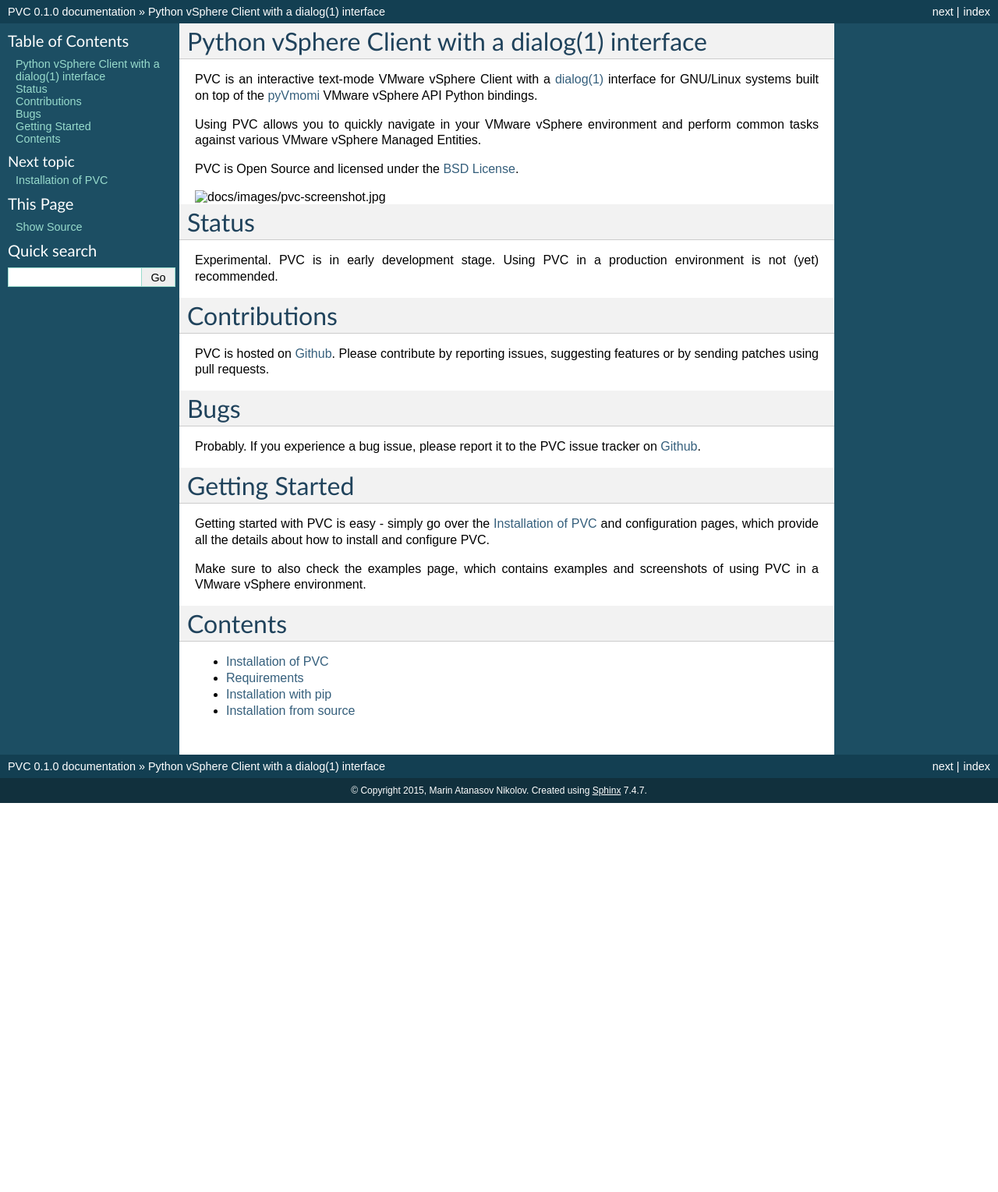
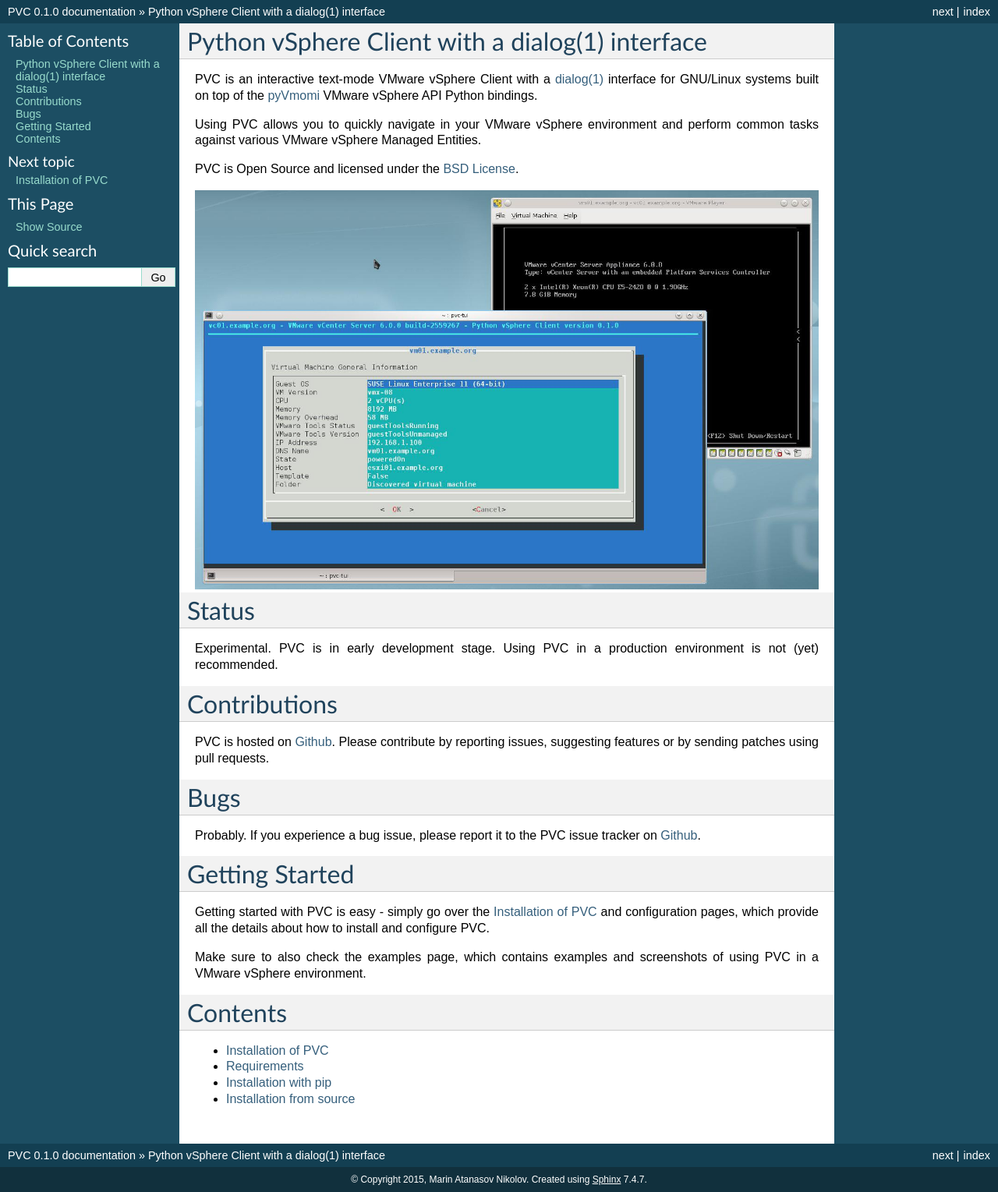
Before and after one commit to dnaeon/pvc, a Sphinx documentation site: the page built from docs/index.rst, in a window 1280 px wide. Shown: the whole page at 78% size. Built offline with Sphinx 7.4.7, drawn with Linux system fonts in a browser that asks for light colours; pages that are not in the unit, such as notebooks, are missing from menus; before the commit the page ends 1030 px from its top, so only the background shows below that.

Commit message:
Fix link to PVC screenshot

```diff
--- a/docs/index.rst
+++ b/docs/index.rst
@@ -11,7 +11,7 @@
 
 PVC is Open Source and licensed under the `BSD License`_.
 
-.. image:: docs/images/pvc-screenshot.jpg
+.. image:: images/pvc-screenshot.jpg
 
 Status
 ======
```
